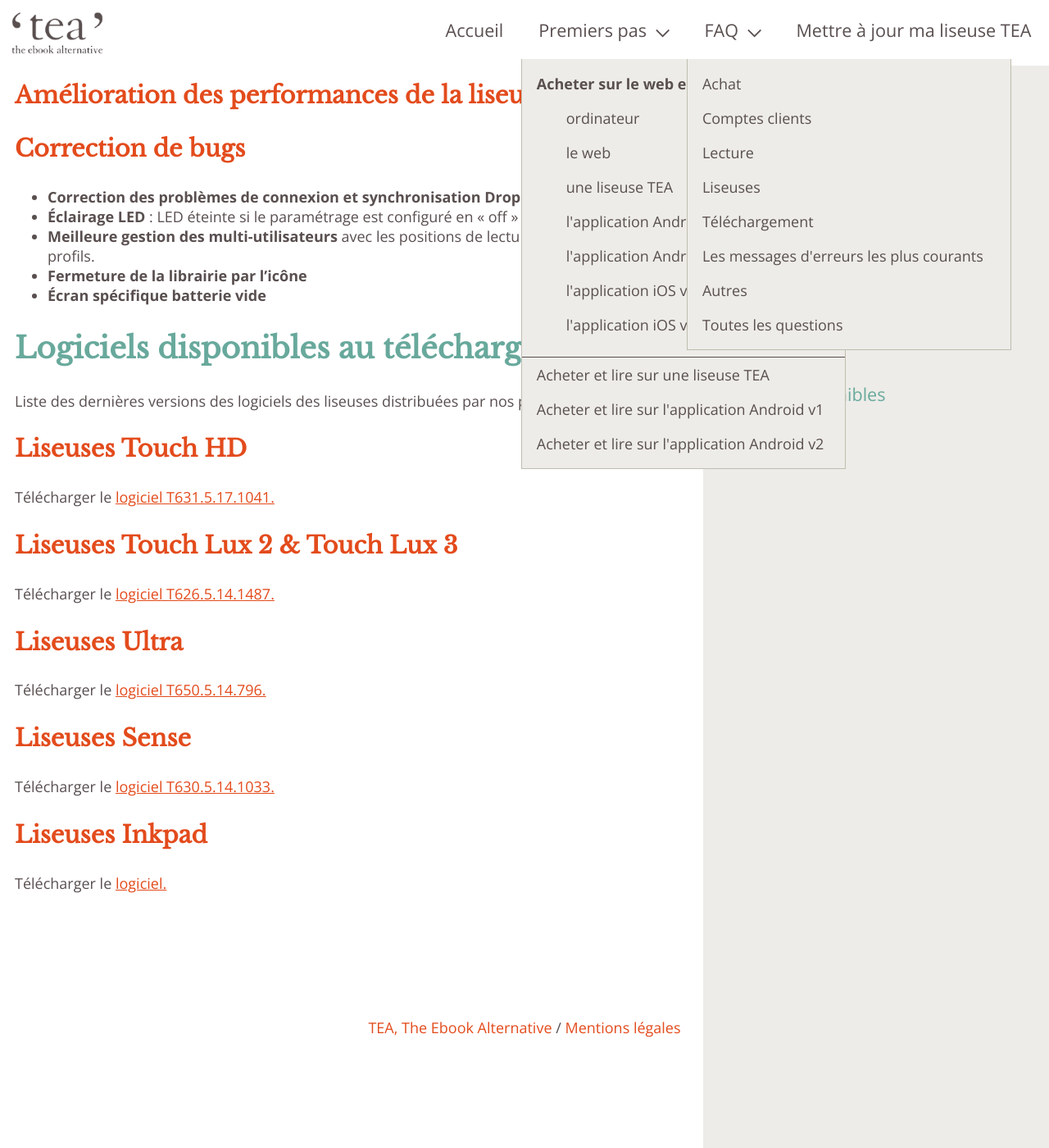
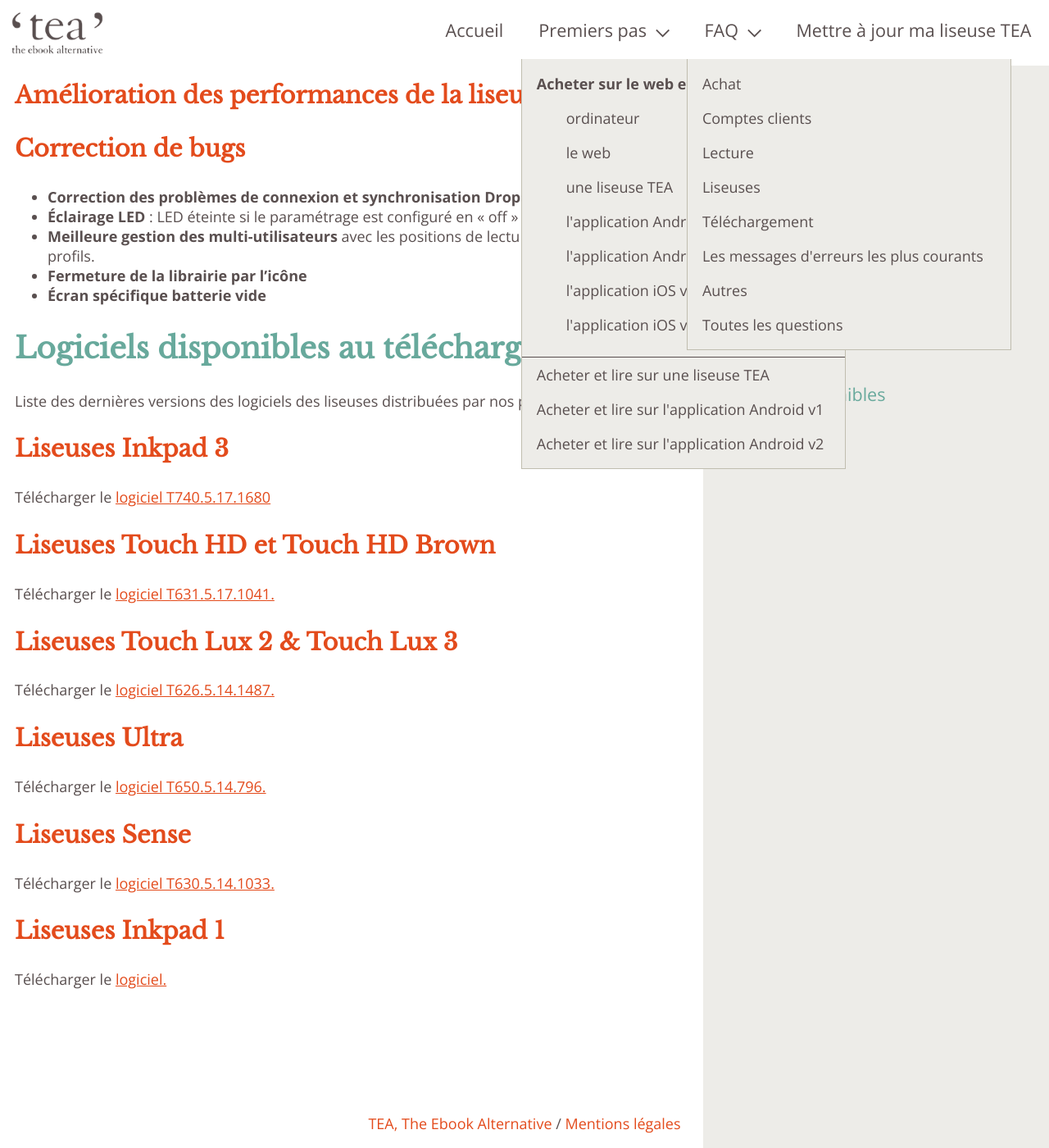
Before and after one commit to TEA-ebook/help-center, a Jekyll site: the page built from _pages/maj.md, in a window 1280 px wide and 1400 px high, scrolled down 3213 px. Shown: the whole window at 82% size. Built offline with Jekyll 4.4.1, drawn with Linux system fonts in a browser that asks for light colours.

Commit message:
Ajout Inkpad 3

```diff
--- a/_pages/maj.md
+++ b/_pages/maj.md
@@ -93,7 +93,10 @@
 
 Liste des dernières versions des logiciels des liseuses distribuées par nos partenaires :
 
-### Liseuses Touch HD
+### Liseuses Inkpad 3
+Télécharger le [logiciel T740.5.17.1680](https://drive.google.com/open?id=1aSgQKgSK0AYMKgLyFjxgbGWdOtTm7roK)
+
+### Liseuses Touch HD et Touch HD Brown
 Télécharger le [logiciel T631.5.17.1041.](https://drive.google.com/file/d/1jkFjP2IutYwL4AuSBu6r6ANVrsLrkgMS)
 
 ### Liseuses Touch Lux 2 & Touch Lux 3
@@ -105,5 +108,5 @@
 ### Liseuses Sense
 Télécharger le [logiciel T630.5.14.1033.](https://drive.google.com/open?id=0B7hvXLD2QLi1R1hoMFlrbmpuUU0)
 
-### Liseuses Inkpad
+### Liseuses Inkpad 1
 Télécharger le [logiciel.](https://drive.google.com/open?id=0BzY6xTxUGQZna1NhM0oxb3puZ2c)
```
